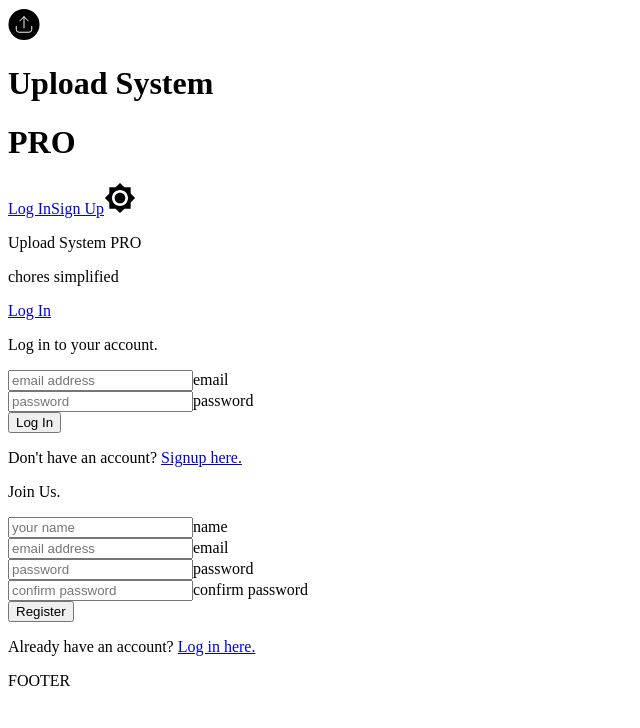
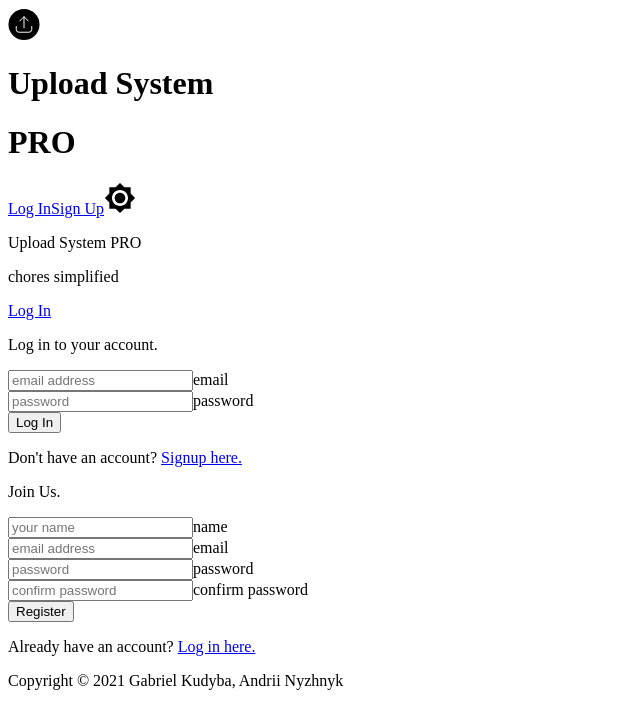
Before and after one commit to Gabryjiel/UploadSystemPRO, a React app: page / in a window 1280 px wide. Shown: the top 728 px of the page, without its empty margins (0-640 px from the left). Built offline with nearby package versions, Linux system fonts and the light colour scheme; no server answers.

Commit message:
added: footer (copyright label) (no copyright == warunek z tsw)

```diff
--- a/resources/views/Landing.tsx
+++ b/resources/views/Landing.tsx
@@ -60,8 +60,8 @@ export default function Landing () {
         </section>
       </main>
 
-      <footer className='flex justify-center bg-gray-600'>
-        <p className='p-40'>FOOTER</p>
+      <footer className='stack text-center font-medium bg-gray-600'>
+        <p className='py-10'>Copyright © 2021 Gabriel Kudyba, Andrii Nyzhnyk</p>
       </footer>
     </div>
   )
```
